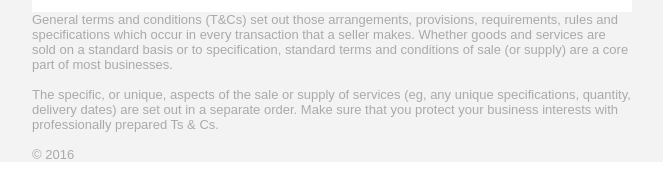
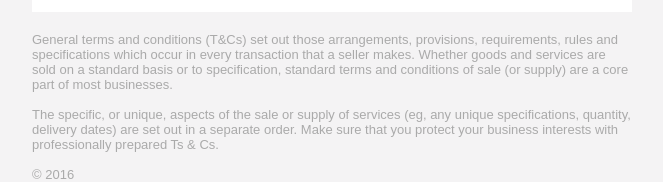
Before and after one commit to Thamberrah/Email-Template, a plain HTML site: page index.html in a window 1280 px wide. Shown: the part 920-1102 px from the top of the page, without its empty margins (308-971 px from the left). Drawn offline with Linux system fonts and the light colour scheme.

Commit message:
Edited footer position

```diff
--- a/styles.css
+++ b/styles.css
@@ -16,8 +16,7 @@ table {
 	margin-right: 0;
 	margin-bottom: 0;
 	margin-left: 0;
-	mso-table-lspace: 0pt; /* Outlook Desktop floated table spacing fix */
-	mso-table-rspace: 0pt; /* Outlook Desktop floated table spacing fix */
+
 }
 th, td {
     padding: 0;
@@ -181,6 +180,7 @@ p.post-content {
     color: #aaaaaa;
     text-align: left;
     background-color: #f4f3f4;
+    padding-top: 20px;
 }
 
 @media only screen and (max-width: 500px) {
```
